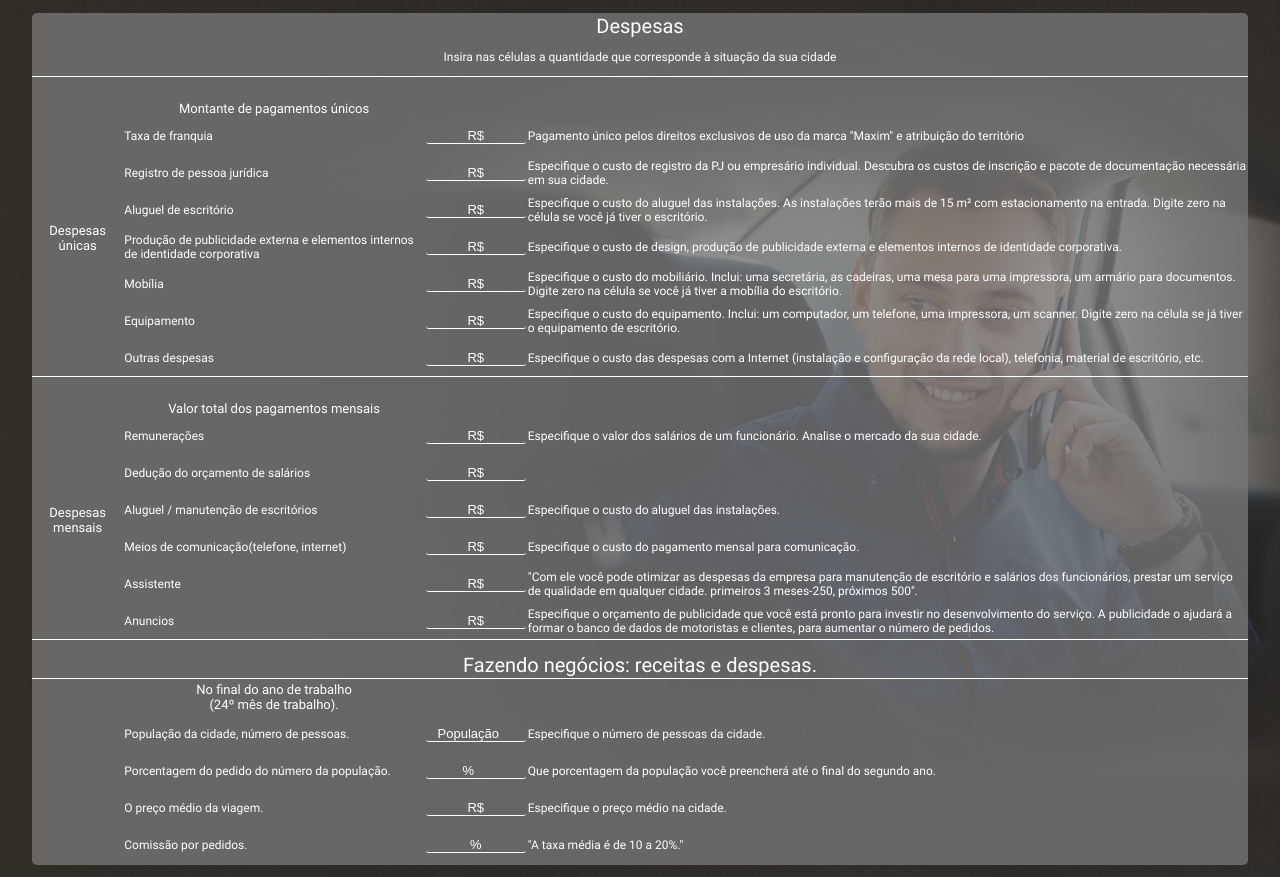
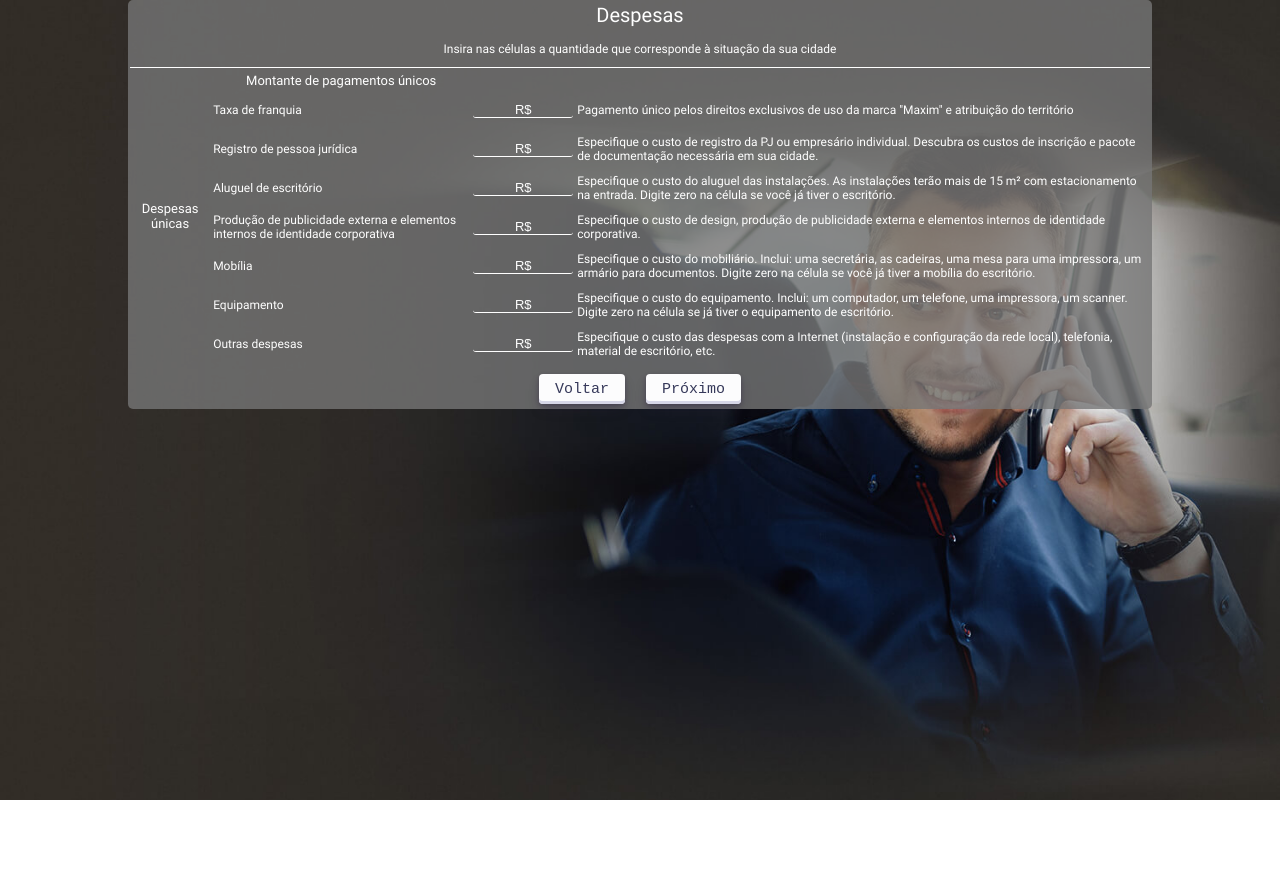
Before and after one commit to madan-ferreira/Calculator, a plain HTML site: page index.html in a window 1280 px wide. After the commit the page ends 800 px from the top, so only its background shows below. Drawn offline with Linux system fonts and the light colour scheme.

Commit message:
Alpha version 0.1 - functional functions

```diff
--- a/index.html
+++ b/index.html
@@ -9,8 +9,9 @@
           <link rel="stylesheet" href="style.css">
           <script src="main.js"></script>
      </head>
-     <body>
-          <table id="inputs">
+     <body onload="hideFirst()">
+          <div id="container-unique" class="container">
+          <table id="inputs-unique">
                    <tr>
                     <th colspan="4" style="text-align: center;" class="titulo expenses_title">Despesas</th>
                    </tr>
@@ -74,6 +75,14 @@
                     </td>
                     <td class="bottom">Especifique o custo das despesas com a Internet (instalação e configuração da rede local), telefonia, material de escritório, etc.</td>
                </tr>
+               </table>
+               <div class="btn-container">
+               <button id="button-unique-back" class="button-30" role="button">Voltar</button>
+               <button id="button-unique-next" class="button-30" role="button" onclick="uniqueToMonth()">Próximo</button>
+          </div>
+          </div>
+               <div id="container-monthly" class="container">
+               <table id="inputs-monthly">
                <tr>
                     <th id="despesas-mensais" rowspan="8">Despesas mensais</th>
                </tr>
@@ -123,16 +132,22 @@
                     </td>
                     <td class="bottom">Especifique o orçamento de publicidade que você está pronto para investir no desenvolvimento do serviço. A publicidade o ajudará a formar o banco de dados de motoristas e clientes, para aumentar o número de pedidos.</td>
                </tr>
+               </table>
+               <div class="btn-container">
+               <button id="button-monthly-expenses-back" class="button-30" role="button" onclick="monthToUnique()">Voltar</button>
+               <button id="button-monthly" class="button-30" role="button" onclick="monthToRev()">Próximo</button>
+          </div>
+          </div>
+               <div id="container-rev-expen" class="container">
+               <table id="inputs-rev-expen">
                <tr>
-
                     <th colspan="4" style="text-align: center; padding-top: 1%;" class="titulo" id="fazendo-negocios">Fazendo negócios: receitas e despesas.</th>
                </tr>
                <tr>
                     <th id="comissao-renda" rowspan="5">Comissão de renda</th>
                     <th style="text-align: center;">No final do ano de trabalho<br>(24º mês de trabalho).</th>
-                    <td>
-                         <td id="res24"></td>
-                    </td>
+                    <th id="total-24" class="total">
+                    </th>
                </tr>
                <tr>
                     <td>População da cidade, número de pessoas.</td>
@@ -159,10 +174,16 @@
                <tr>
                     <td class="bottom bottom_middle">Comissão por pedidos.</td>
                     <td class="bottom bottom_middle ">
-                         <input type="input" class="form__field" placeholder="%" name="order-commission" id='order-commission' onblur=" getOrderCommission(); update()" required />
+                         <input type="input" class="form__field" placeholder="%" name="order-commission" id='order-commission' onblur=" getOrderCommission()" required />
                     </td>
                     <td class="bottom bottom_right">"A taxa média é de 10 a 20%."</td>
                </tr>
+               </table>
+               <div class="btn-container">
+               <button id="button-rev-profit-back" class="button-30" role="button" onclick="revToMonth()">Voltar</button>
+               <button id="button-rev-profit" class="button-30" role="button" onclick="update()">Calcular</button>
+               </div>
+          </div>
                <table id="projections">
 
                </table>
--- a/main.js
+++ b/main.js
@@ -1,6 +1,63 @@
 // import {fee, cnpj, rent, ad, furn, equip, other} from './modules/GetElements.mjs';
 var click = false;
 var getValueTotalAnnualProfitAfterAllExpenses = 0;
+var hideMon;
+var hideRevExpen;
+var unique;
+function hideFirst(){
+hideMon = document.getElementById('container-monthly');
+hideMon.style.display = 'none';
+
+hideRevExpen = document.getElementById('container-rev-expen');
+hideRevExpen.style.display = 'none';
+}
+function uniqueToMonth(){
+     unique = document.getElementById('container-unique');
+
+     if (unique.style.display === 'none') {
+       // 👇️ this SHOWS the form
+       unique.style.display = 'flex';
+     } else {
+       // 👇️ this HIDES the form
+       unique.style.display = 'none';
+       hideMon.style.display = 'flex';
+     }
+}
+
+function monthToRev(){
+     hideMon = document.getElementById('container-monthly');
+
+     if (hideMon.style.display === 'none') {
+       // 👇️ this SHOWS the form
+       hideMon.style.display = 'flex';
+     } else {
+       // 👇️ this HIDES the form
+       hideMon.style.display = 'none';
+       hideRevExpen.style.display = 'flex';
+     }
+}
+
+function revToMonth(){
+     if (hideRevExpen.style.display === 'none') {
+       // 👇️ this SHOWS the form
+       hideRevExpen.style.display = 'flex';
+     } else {
+       // 👇️ this HIDES the form
+       hideRevExpen.style.display = 'none';
+       hideMon.style.display = 'flex';
+     }
+}
+
+function monthToUnique(){
+     if (hideMon.style.display === 'none') {
+       // 👇️ this SHOWS the form
+       hideMon.style.display = 'flex';
+     } else {
+       // 👇️ this HIDES the form
+       hideMon.style.display = 'none';
+       unique.style.display = 'flex';
+     }
+}
 
 function getFranchiseFee(franchiseFee = 0) {
      franchiseFee = document.getElementById("franchiseFee");
@@ -646,4 +703,15 @@ function finalResults(){
      valueTotalAverageMonthlyProfit.classList.add("progression");
      document.getElementById("total-average-monthly-profit").appendChild(valueTotalAverageMonthlyProfit);
      document.getElementById("value-total-average-monthly-profit").innerHTML = getValueTotalAverageMonthlyProfit.toFixed(1);
+     total24();
 }
+
+function total24() {
+     let getTotal24 = Number.parseFloat(document.getElementById("proj-total-revenue-12").innerHTML);
+     console.log(getTotal24);
+     if (getTotal24 > 0) {
+          document.getElementById("total-24").innerHTML = getTotal24 + " R$";
+     } else {
+          document.getElementById("total-24").innerHTML = "Preencha todos os campos";
+     }
+}
--- a/style.css
+++ b/style.css
@@ -5,34 +5,64 @@
 }
 
 body{
+    height: auto;
+    display: flex;
+    justify-content: center;
+    align-items: center;
+    flex-direction: column;
     background-image: url("img/bg-man-default-medium.jpg");
     background-size: cover;
     background-attachment: fixed;
-    height: 100%;
     margin: 0;
     font-family: 'Roboto-Regular';
-    display: flex;
-    flex-direction: column;
-    justify-content:center;
-    align-items: center;
     font-size: 12px;
 }
 
-#inputs{
-    width: 95%;
-    height: auto;
+.button-30:focus {
+  box-shadow: #D6D6E7 0 0 0 1.5px inset, rgba(45, 35, 66, 0.4) 0 2px 4px, rgba(45, 35, 66, 0.3) 0 7px 13px -3px, #D6D6E7 0 -3px 0 inset;
+}
+
+.button-30:hover {
+  box-shadow: rgba(45, 35, 66, 0.4) 0 4px 8px, rgba(45, 35, 66, 0.3) 0 7px 13px -3px, #D6D6E7 0 -3px 0 inset;
+  transform: translateY(-2px);
+}
+
+.button-30:active {
+  box-shadow: #D6D6E7 0 3px 7px inset;
+  transform: translateY(2px);
+}
+
+.container{
+    flex-direction: column;
+    justify-content: center;
+    align-items: center;
+    align-self: center;
+    width: 80%;
+    height: 100%;
     color: white;
     border-radius: 5px;
-    margin: 1% 0% 1% 0%;
     border-spacing: 0;
     background: rgba(118, 118, 118, 0.8);
+    padding: 0px;
+}
+#inputs-unique, #inputs-monthly, #inputs-rev-expen {
+    display: flex;
+    flex-direction: column;
+    justify-content: center;
+    align-items: center;
+    height: 100%;
+}
+
+.btn-container{
+    display: flex;
+    align-items: center;
+    justify-content: center;
 }
 
 .titulo{
     font-size: 20px;
 }
 #fazendo-negocios{
-    border-bottom: 1px solid;
     border-color: white;
 }
 
@@ -50,18 +80,6 @@ td{
     width: auto;
     height: 35px;
     font-weight: lighter;
-
-}
-.bottom{
-    border-bottom: 1px solid;
-    color: white;
-}
-.bottom_right{
-    border-bottom-right-radius: 5px;
-    border-color: transparent;
-}
-.bottom_middle{
-    border-color: transparent;
 }
 
 #info{
@@ -71,27 +89,14 @@ td{
 }
 .description{
     text-align: left;
-
-
-}
-.total{
-    padding-top: 2%;
-
-
 }
 
 #despesas-unicas, #despesas-mensais{
-    padding-top: 2%;
     text-align: center;
-    border-bottom: 1px solid;
     color: white;
 }
 #comissao-renda{
-    padding-top: 2%;
     text-align: center;
-    border-bottom: 1px solid;
-    border-bottom-left-radius: 5px;
-    color: transparent;
 }
 #preco{
     width: 7%;
@@ -99,7 +104,7 @@ td{
     font-weight: bold;
 }
 
-#total-unico, #total-mes{
+#total-unico, #total-mes, #total-24{
     text-align: center;
     color: yellow;
     font-weight: lighter;
@@ -131,6 +136,7 @@ input{
 }
 
 #projections, #final-results {
+    margin-top: 3px;
     width: 95%;
     color: black;
     text-align: center;
@@ -176,5 +182,38 @@ input{
 }
 
 #final-results{
-    width: 50%;
+    width: 75%;
 }
+
+.button-30 {
+    margin: 1%;
+    align-items: center;
+    appearance: none;
+    background-color: #FCFCFD;
+    border-radius: 4px;
+    border-width: 0;
+    box-shadow: rgba(45, 35, 66, 0.4) 0 2px 4px,rgba(45, 35, 66, 0.3) 0 7px 13px -3px,#D6D6E7 0 -3px 0 inset;
+    box-sizing: border-box;
+    color: #36395A;
+    cursor: pointer;
+    display: inline-flex;
+    font-family: "JetBrains Mono",monospace;
+    height: 30px;
+    justify-content: center;
+    line-height: 1;
+    list-style: none;
+    overflow: hidden;
+    padding-left: 16px;
+    padding-right: 16px;
+    position: relative;
+    text-align: left;
+    text-decoration: none;
+    transition: box-shadow .15s,transform .15s;
+    user-select: none;
+    -webkit-user-select: none;
+    touch-action: manipulation;
+    white-space: nowrap;
+    will-change: box-shadow,transform;
+    font-size: 15px;
+    margin-bottom: 0.5%;
+  }
```
